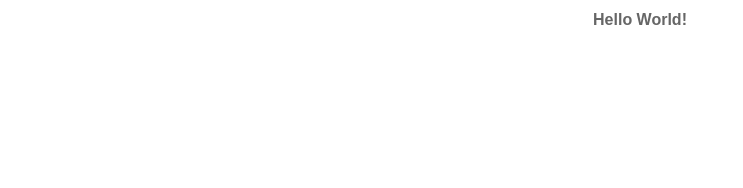
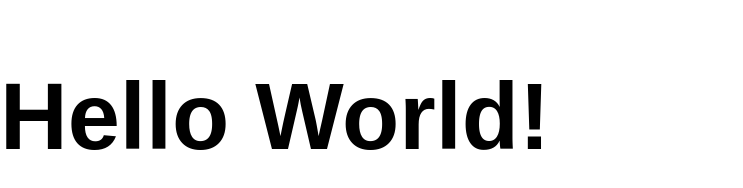
Before and after one commit to xlsdg/fis3-project-template, a website: page page/index.html in a window 1280 px wide. Shown: the whole page, without its empty margins (0-743 px from the left). Drawn offline with nearby package versions, Linux system fonts and the light colour scheme; files that its build step writes are made by us from their sources; files whose address does not match are found by name.

Commit message:
1.测试；

```diff
--- a/package.json
+++ b/package.json
@@ -23,7 +23,6 @@
   "dependencies": {},
   "devDependencies": {
     "fis3-parser-less-2.5.x": "*",
-    "fis-parser-less-2.x": "*",
     "fis3-preprocessor-autoprefixer": "*",
     "fis3-optimizer-css-compressor": "*"
   }
--- a/page/index.html
+++ b/page/index.html
@@ -17,9 +17,9 @@
     <meta property="og:image" content=""/>
     <meta name="hotcss" content="design-width=750,max-width=750"/>
     <title></title>
-    <link rel="stylesheet" href="../static/lib/normalize.css"/>
-    <link rel="stylesheet" href="../static/lib/animate.css"/>
-    <link rel="stylesheet" href="../widget/css/index.css"/>
+    <link rel="stylesheet" type="text/css" href="../static/lib/normalize.css"/>
+    <link rel="stylesheet" type="text/css" href="../static/lib/animate.css"/>
+    <link rel="stylesheet" type="text/css" href="../widget/css/index.less"/>
     <script type="text/javascript" charset="utf-8" src="../static/lib/hotcss.js"></script>
   </head>
   <body>
```
Also changed, not shown: fis-conf.js (+7 -7 lines).
